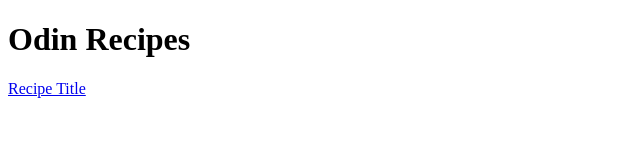
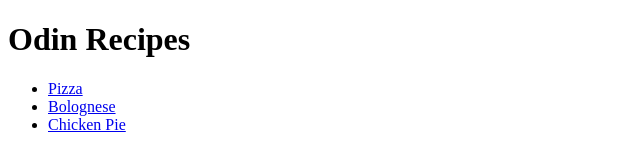
Before and after one commit to AaronBowker/odin-recipes, a plain HTML site: page index.html in a window 1280 px wide. Shown: the whole page, without its empty margins (0-640 px from the left). Drawn offline with Linux system fonts and the light colour scheme.

Commit message:
Updated Title of recipe

```diff
--- a/index.html
+++ b/index.html
@@ -5,7 +5,11 @@
     <meta name="viewport" content="width=device-width, initial-scale=1.0" />
     <title>Document</title>
     <h1>Odin Recipes</h1>
-    <a href="recipes/Pizza.html">Recipe Title</a>
+    <ul>
+      <li><a href="recipes/Pizza.html">Pizza</a></li>
+      <li><a href="recipes/Bolognese.html">Bolognese</a></li>
+      <li><a href="recipes/Chickenpie.html">Chicken Pie</a></li>
+    </ul>
   </head>
   <body></body>
 </html>
```
